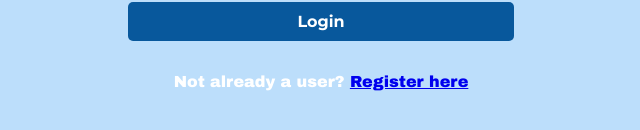
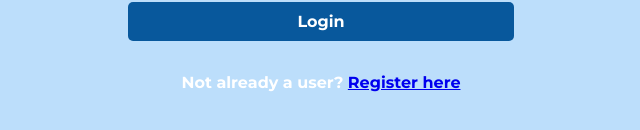
Before and after one commit to fullstack-super-team/frontend, a Vue app: page /login in a window 1280 px wide. Shown: the part 448-578 px from the top of the page, without its empty margins (319-959 px from the left). Built offline with nearby package versions, Linux system fonts and the light colour scheme.

Commit message:
style: main.css

```diff
--- a/src/assets/main.css
+++ b/src/assets/main.css
@@ -36,9 +36,12 @@ TextArea {
   font-family: 'Arial', Gadget, sans-serif;
   color: black;
   font-size: 1rem;
+  background-color: #f0f7ff;
+  border: thin solid #0f3f6b;
 }
 
 p {
   color: #ffff;
-  font-family: 'Arial Black', Gadget, sans-serif;
+  font-family: 'Montserrat', sans-serif;
+  font-weight: bold;
 }
```
